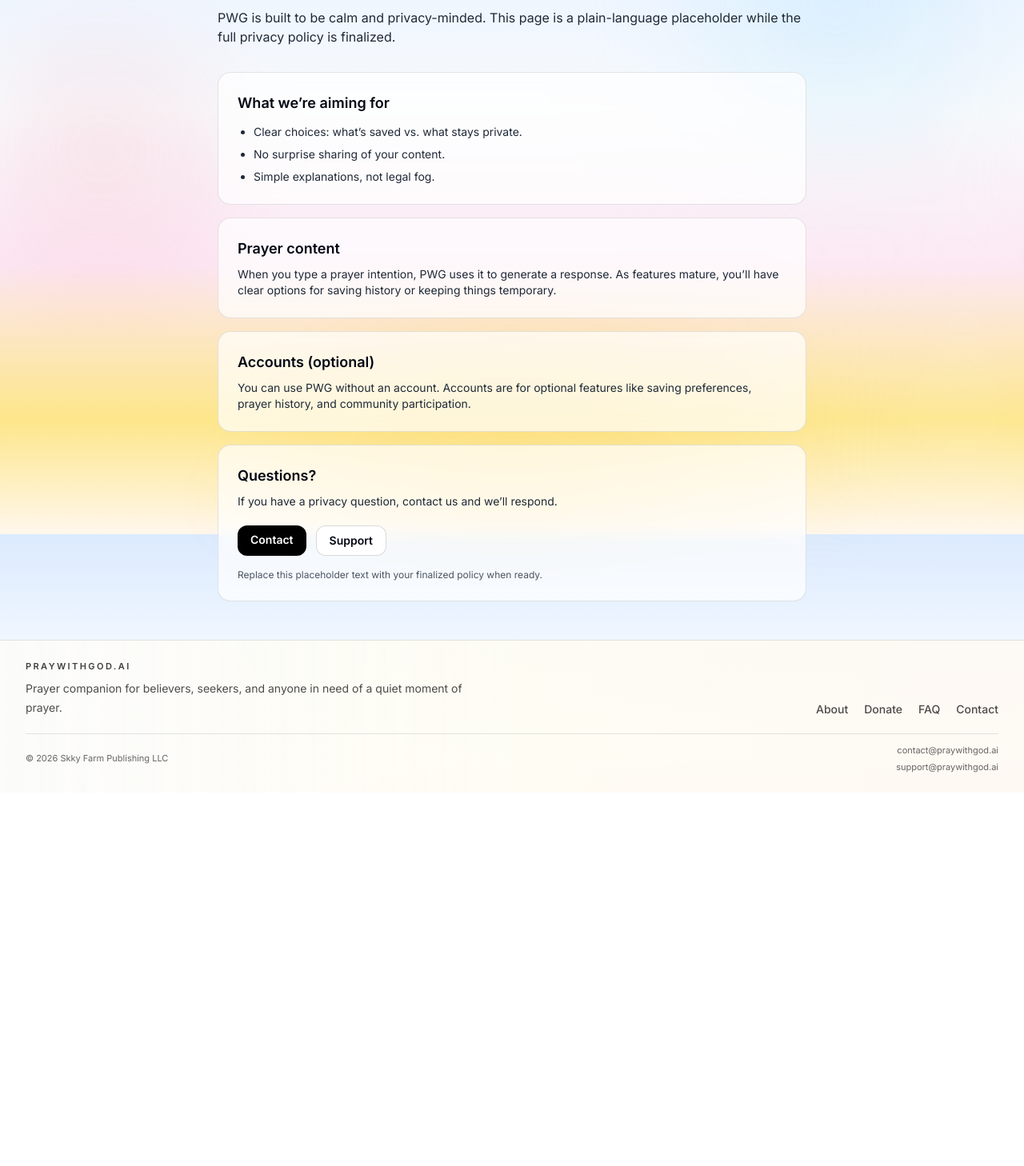
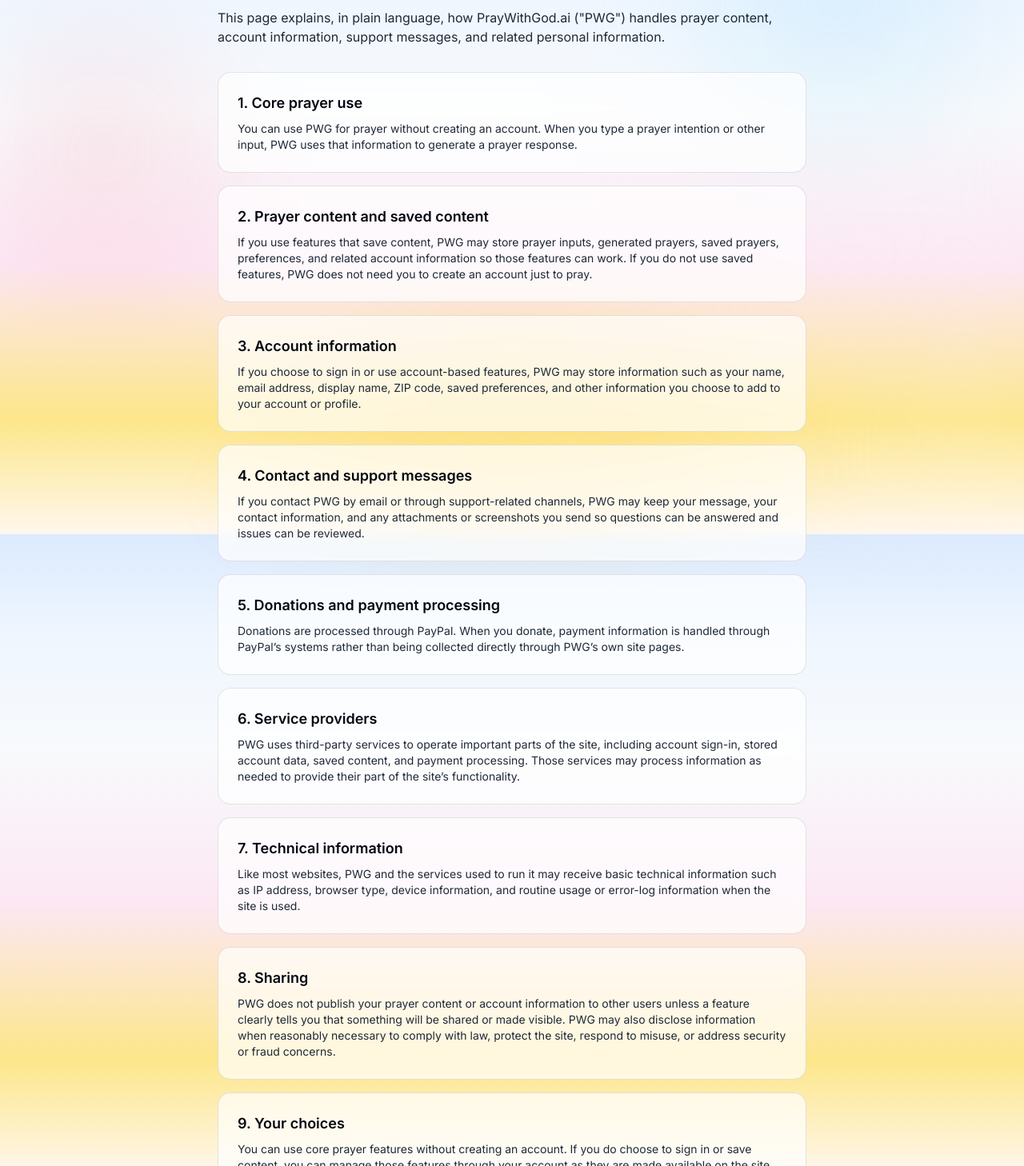
Before and after one commit to Skkyfarm/pray-with-god, a Next.js app: page /privacy in a window 1280 px wide. Shown: the part 132-1590 px from the top of the page at 80% size. Before the commit the page ends 1123 px from the top, so only its background shows below. Built offline with nearby package versions, Linux system fonts and the light colour scheme; no server answers.

Commit message:
Add privacy link to footer

```diff
--- a/app/privacy/page.tsx
+++ b/app/privacy/page.tsx
@@ -1,45 +1,110 @@
+// /app/privacy/page.tsx
 import Link from "next/link";
 
 export default function PrivacyPage() {
   return (
     <main className="mx-auto max-w-3xl px-4 py-12 text-gray-950">
-      <h1 className="text-3xl font-semibold">Privacy</h1>
+      <h1 className="text-3xl font-semibold">Privacy Policy</h1>
       <p className="mt-3 text-gray-800">
-        PWG is built to be calm and privacy-minded. This page is a plain-language
-        placeholder while the full privacy policy is finalized.
+        This page explains, in plain language, how PrayWithGod.ai ("PWG")
+        handles prayer content, account information, support messages, and
+        related personal information.
       </p>
 
       <div className="mt-8 space-y-4">
         <section className="rounded-2xl border border-black/10 bg-white/70 p-6 backdrop-blur">
-          <h2 className="text-lg font-semibold">What we’re aiming for</h2>
-          <ul className="mt-3 list-disc space-y-2 pl-5 text-sm text-gray-800">
-            <li>Clear choices: what’s saved vs. what stays private.</li>
-            <li>No surprise sharing of your content.</li>
-            <li>Simple explanations, not legal fog.</li>
-          </ul>
-        </section>
-
-        <section className="rounded-2xl border border-black/10 bg-white/70 p-6 backdrop-blur">
-          <h2 className="text-lg font-semibold">Prayer content</h2>
+          <h2 className="text-lg font-semibold">1. Core prayer use</h2>
           <p className="mt-2 text-sm text-gray-800">
-            When you type a prayer intention, PWG uses it to generate a response.
-            As features mature, you’ll have clear options for saving history or
-            keeping things temporary.
+            You can use PWG for prayer without creating an account. When you
+            type a prayer intention or other input, PWG uses that information to
+            generate a prayer response.
           </p>
         </section>
 
         <section className="rounded-2xl border border-black/10 bg-white/70 p-6 backdrop-blur">
-          <h2 className="text-lg font-semibold">Accounts (optional)</h2>
+          <h2 className="text-lg font-semibold">2. Prayer content and saved content</h2>
           <p className="mt-2 text-sm text-gray-800">
-            You can use PWG without an account. Accounts are for optional features
-            like saving preferences, prayer history, and community participation.
+            If you use features that save content, PWG may store prayer inputs,
+            generated prayers, saved prayers, preferences, and related account
+            information so those features can work. If you do not use saved
+            features, PWG does not need you to create an account just to pray.
           </p>
         </section>
 
         <section className="rounded-2xl border border-black/10 bg-white/70 p-6 backdrop-blur">
-          <h2 className="text-lg font-semibold">Questions?</h2>
+          <h2 className="text-lg font-semibold">3. Account information</h2>
           <p className="mt-2 text-sm text-gray-800">
-            If you have a privacy question, contact us and we’ll respond.
+            If you choose to sign in or use account-based features, PWG may
+            store information such as your name, email address, display name,
+            ZIP code, saved preferences, and other information you choose to add
+            to your account or profile.
+          </p>
+        </section>
+
+        <section className="rounded-2xl border border-black/10 bg-white/70 p-6 backdrop-blur">
+          <h2 className="text-lg font-semibold">4. Contact and support messages</h2>
+          <p className="mt-2 text-sm text-gray-800">
+            If you contact PWG by email or through support-related channels, PWG
+            may keep your message, your contact information, and any attachments
+            or screenshots you send so questions can be answered and issues can
+            be reviewed.
+          </p>
+        </section>
+
+        <section className="rounded-2xl border border-black/10 bg-white/70 p-6 backdrop-blur">
+          <h2 className="text-lg font-semibold">5. Donations and payment processing</h2>
+          <p className="mt-2 text-sm text-gray-800">
+            Donations are processed through PayPal. When you donate, payment
+            information is handled through PayPal’s systems rather than being
+            collected directly through PWG’s own site pages.
+          </p>
+        </section>
+
+        <section className="rounded-2xl border border-black/10 bg-white/70 p-6 backdrop-blur">
+          <h2 className="text-lg font-semibold">6. Service providers</h2>
+          <p className="mt-2 text-sm text-gray-800">
+            PWG uses third-party services to operate important parts of the site,
+            including account sign-in, stored account data, saved content, and
+            payment processing. Those services may process information as needed
+            to provide their part of the site’s functionality.
+          </p>
+        </section>
+
+        <section className="rounded-2xl border border-black/10 bg-white/70 p-6 backdrop-blur">
+          <h2 className="text-lg font-semibold">7. Technical information</h2>
+          <p className="mt-2 text-sm text-gray-800">
+            Like most websites, PWG and the services used to run it may receive
+            basic technical information such as IP address, browser type, device
+            information, and routine usage or error-log information when the
+            site is used.
+          </p>
+        </section>
+
+        <section className="rounded-2xl border border-black/10 bg-white/70 p-6 backdrop-blur">
+          <h2 className="text-lg font-semibold">8. Sharing</h2>
+          <p className="mt-2 text-sm text-gray-800">
+            PWG does not publish your prayer content or account information to
+            other users unless a feature clearly tells you that something will
+            be shared or made visible. PWG may also disclose information when
+            reasonably necessary to comply with law, protect the site, respond
+            to misuse, or address security or fraud concerns.
+          </p>
+        </section>
+
+        <section className="rounded-2xl border border-black/10 bg-white/70 p-6 backdrop-blur">
+          <h2 className="text-lg font-semibold">9. Your choices</h2>
+          <p className="mt-2 text-sm text-gray-800">
+            You can use core prayer features without creating an account. If you
+            do choose to sign in or save content, you can manage those features
+            through your account as they are made available on the site.
+          </p>
+        </section>
+
+        <section className="rounded-2xl border border-black/10 bg-white/70 p-6 backdrop-blur">
+          <h2 className="text-lg font-semibold">10. Questions</h2>
+          <p className="mt-2 text-sm text-gray-800">
+            If you have questions about privacy or data handling on PWG, please
+            contact us.
           </p>
 
           <div className="mt-5 flex flex-wrap gap-3">
@@ -53,13 +118,9 @@ export default function PrivacyPage() {
               href="/support"
               className="rounded-xl border border-black/15 bg-white px-4 py-2 text-sm font-semibold text-gray-950 hover:bg-white/80"
             >
-              Support
+              Help
             </Link>
           </div>
-
-          <p className="mt-4 text-xs text-gray-600">
-            Replace this placeholder text with your finalized policy when ready.
-          </p>
         </section>
       </div>
     </main>
--- a/components/FooterLinkArray.tsx
+++ b/components/FooterLinkArray.tsx
@@ -5,6 +5,7 @@ import Link from "next/link";
 
 const footerLinks = [
   { label: "About", href: "/about" },
+  { label: "Privacy", href: "/privacy" },
   { label: "Donate", href: "/donate" },
   { label: "FAQ", href: "/faq" },
   { label: "Contact", href: "/contact" },
```
